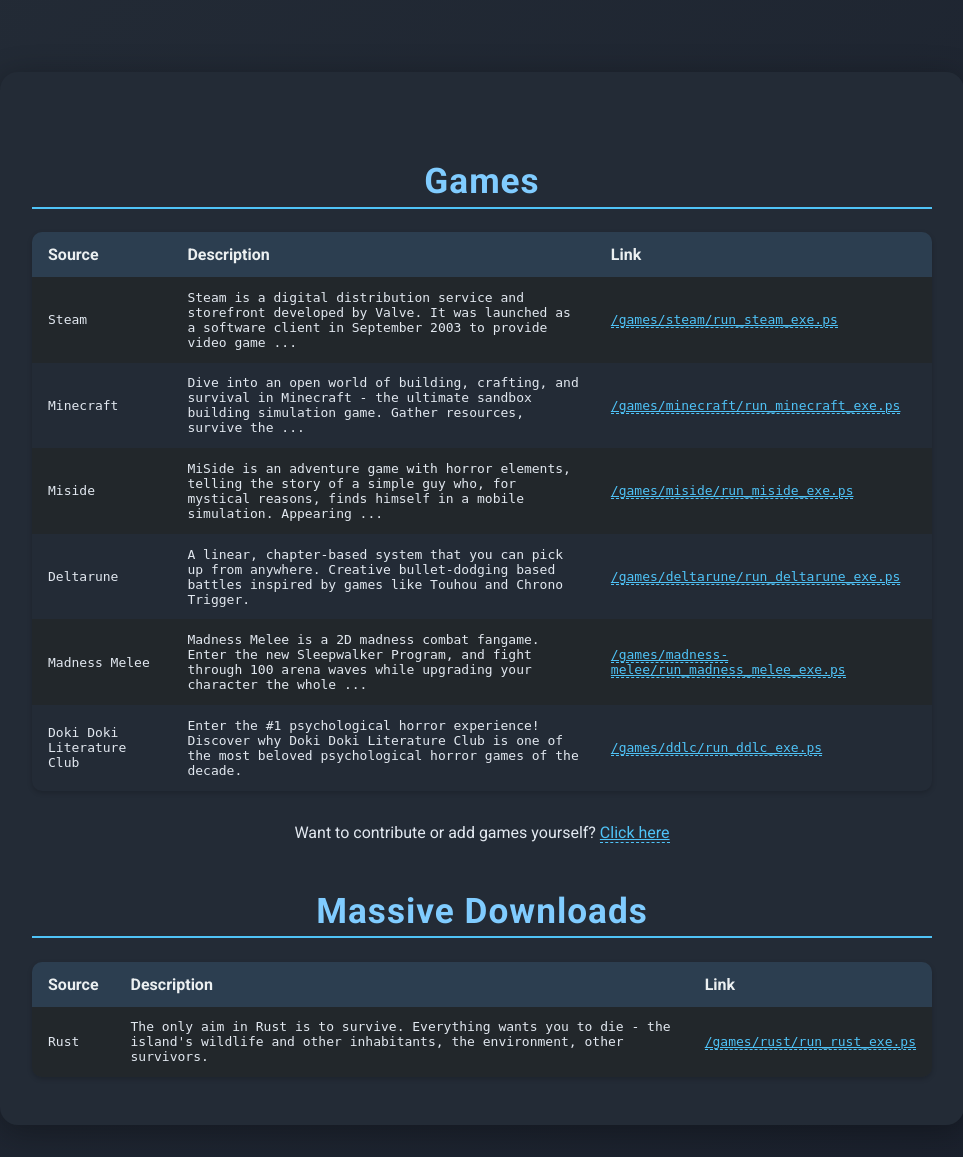
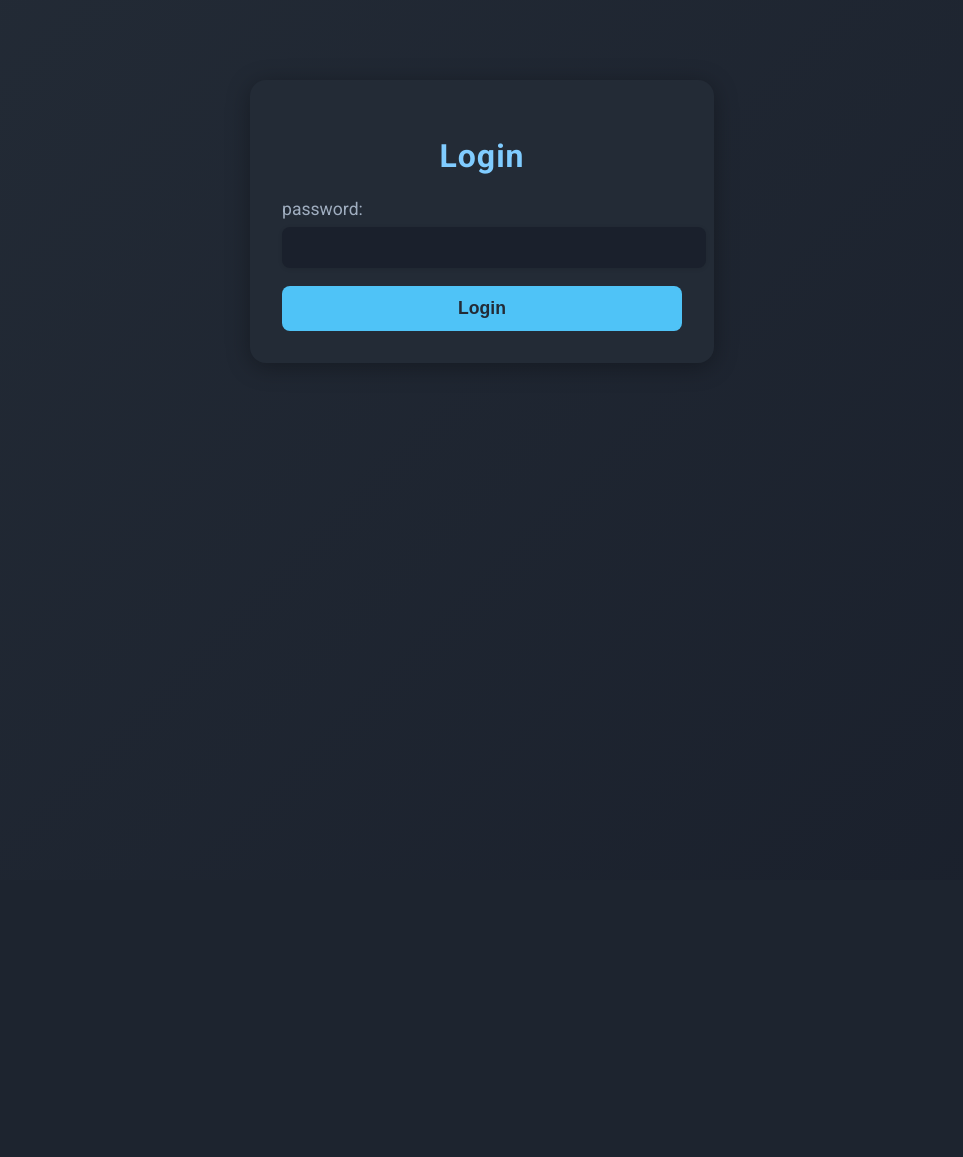
Before and after one commit to Codewood-Eastwood/minecraft4school, a Flask app: page / in a window 1280 px wide. Shown: the whole page, without its empty margins (158-1121 px from the left). After the commit the page ends 331 px from the top, so only its background shows below. Run offline with Flask 3, Linux system fonts and the light colour scheme.

Commit message:
Login system, premium, feature-rich powershell scripts

```diff
--- a/app.py
+++ b/app.py
@@ -1,7 +1,35 @@
-from flask import Flask, send_file, render_template
+import uuid
+import threading
+import time
+from flask import Flask, send_file, render_template, request, make_response
+# flake8: noqa: E501
 
 app = Flask(__name__)
-# flake8: noqa: E501
+
+
+# Enforce client_id cookie for all routes except login and root
+@app.before_request
+def require_client_id():
+    if not request.cookies.get('client_id'):
+        return render_template('login.html')
+
+
+logins: dict[str, str] = {}
+passwords: list[str] = ["caidon67", "grade3", "sixseven", "vedsucks123", "lovenatsuki", "130iq", "mnn3gkczLnH4", "ginger1"]
+premium_passwords: list[str] = ["caidon67", "mnn3gkczLnH4", "ginger1", "vedsucks123"]
+
+login_times: dict[str, float] = {}
+
+def cleanup_logins():
+    while True:
+        now = time.time()
+        expired = [uid for uid, t in login_times.items() if now - t > 3600]
+        for uid in expired:
+            logins.pop(uid, None)
+            login_times.pop(uid, None)
+        time.sleep(60)
+
+threading.Thread(target=cleanup_logins, daemon=True).start()
 
 def script_response(file):
     try:
@@ -29,7 +57,38 @@
 
 
 @app.route('/')
-def help():
+def root():
+
+    return render_template('login.html')
+
+
+@app.route('/login', methods=['GET', 'POST'])
+def login():
+    if request.method == 'POST':
+        password = request.form.get('password')
+
+        if password not in passwords:
+            return render_template('login_failure.html')
+
+        if password in logins.values():
+            return render_template('login_failure.html')
+
+        # Check for existing client ID cookie
+        unique_id = request.cookies.get('client_id')
+        if not unique_id:
+            unique_id = str(uuid.uuid4())
+
+        logins[unique_id] = password
+        login_times[unique_id] = time.time()
+        resp = make_response(render_template('login_success.html'))
+        resp.set_cookie('client_id', unique_id, max_age=3600)  # 1 year
+        return resp
+
+    return render_template('login.html')
+
+
+@app.route('/index')
+def index():
     return render_template('help.html')
 
 
@@ -49,6 +108,9 @@
 
 @app.route('/minecraft')  # Minecraft
 def download_minecraft():
+    unique_id = request.cookies.get('client_id')
+    if logins[unique_id] not in premium_passwords:
+        return render_template("premium_requirement.html")
     return script_response("games/minecraft/run_minecraft_exe.ps")
 
 
@@ -142,6 +204,9 @@
 
 @app.route('/rust')
 def rust():
+    unique_id = request.cookies.get('client_id')
+    if logins[unique_id] not in premium_passwords:
+        return render_template("premium_requirement.html")
     return script_response("games/rust/run_rust_exe.ps")
 
 @app.route('/rust-tar')
@@ -156,6 +221,9 @@
 
 @app.route('/steam')
 def steam():
+    unique_id = request.cookies.get('client_id')
+    if logins[unique_id] not in premium_passwords:
+        return render_template("premium_requirement.html")
     return script_response("games/steam/run_steam_exe.ps")
 
 
--- a/templates/help.html
+++ b/templates/help.html
@@ -90,16 +90,6 @@
       </thead>
       <tbody>
         <tr>
-          <td data-label="Source">Steam</td>
-          <td data-label="Description">Steam is a digital distribution service and storefront developed by Valve. It was launched as a software client in September 2003 to provide video game ...</td>
-          <td data-label="Link"><a href="/steam">/games/steam/run_steam_exe.ps</a></td>
-        </tr>
-        <tr>
-          <td data-label="Source">Minecraft</td>
-          <td data-label="Description">Dive into an open world of building, crafting, and survival in Minecraft - the ultimate sandbox building simulation game. Gather resources, survive the ...</td>
-          <td data-label="Link"><a href="/minecraft">/games/minecraft/run_minecraft_exe.ps</a></td>
-        </tr>
-        <tr>
           <td data-label="Source">Miside</td>
           <td data-label="Description">MiSide is an adventure game with horror elements, telling the story of a simple guy who, for mystical reasons, finds himself in a mobile simulation. Appearing ...</td>
           <td data-label="Link"><a href="/miside">/games/miside/run_miside_exe.ps</a></td>
@@ -127,7 +117,7 @@
         Click here
       </a>
     </p>
-    <h1>Massive Downloads</h1>
+    <h1>Premium</h1>
     <table>
       <thead>
         <tr>
@@ -142,6 +132,16 @@
           <td data-label="Description">The only aim in Rust is to survive. Everything wants you to die - the island's wildlife and other inhabitants, the environment, other survivors.</td>
           <td data-label="Link"><a href="/rust">/games/rust/run_rust_exe.ps</a></td>
         </tr>
+        <tr>
+          <td data-label="Source">Steam (Work in progress)</td>
+          <td data-label="Description">Steam is a digital distribution service and storefront developed by Valve. It was launched as a software client in September 2003 to provide video game ...</td>
+          <td data-label="Link"><a href="/steam">/games/steam/run_steam_exe.ps</a></td>
+        </tr>
+        <tr>
+          <td data-label="Source">Minecraft (Works on some computers)</td>
+          <td data-label="Description">Dive into an open world of building, crafting, and survival in Minecraft - the ultimate sandbox building simulation game. Gather resources, survive the ...</td>
+          <td data-label="Link"><a href="/minecraft">/games/minecraft/run_minecraft_exe.ps</a></td>
+        </tr>
       </tbody>
     </table>
   </div>
--- /dev/null
+++ b/templates/login.html
@@ -0,0 +1,74 @@
+<!DOCTYPE html>
+<html lang="en">
+<head>
+    <meta charset="UTF-8">
+    <title>Login</title>
+    <link href="https://fonts.googleapis.com/css2?family=Roboto:wght@400;700&display=swap" rel="stylesheet">
+    <style>
+        body {
+            font-family: 'Roboto', 'Segoe UI', Arial, sans-serif;
+            background: linear-gradient(135deg, #232b36 0%, #1a202c 100%);
+            color: #e2e8f0;
+            margin: 0;
+            padding: 0;
+            min-height: 100vh;
+        }
+        .container {
+            max-width: 400px;
+            margin: 80px auto 0 auto;
+            background: #232b36;
+            border-radius: 16px;
+            box-shadow: 0 4px 24px rgba(0,0,0,0.32);
+            padding: 36px 32px 32px 32px;
+        }
+        h1 {
+            text-align: center;
+            color: #80ccff;
+            margin-bottom: 24px;
+            letter-spacing: 1px;
+        }
+        label {
+            display: block;
+            margin-bottom: 8px;
+            color: #a0aec0;
+            font-size: 1.1rem;
+        }
+        input[type="text"] {
+            width: 100%;
+            padding: 10px 12px;
+            border-radius: 8px;
+            border: none;
+            background: #1a202c;
+            color: #e2e8f0;
+            font-size: 1.1rem;
+            margin-bottom: 18px;
+            box-shadow: 0 1px 4px rgba(0,0,0,0.10);
+        }
+        input[type="submit"] {
+            width: 100%;
+            padding: 12px;
+            border-radius: 8px;
+            border: none;
+            background: #4fc3f7;
+            color: #232b36;
+            font-size: 1.1rem;
+            font-weight: 700;
+            cursor: pointer;
+            transition: background 0.2s;
+        }
+        input[type="submit"]:hover {
+            background: #80ccff;
+        }
+    </style>
+</head>
+<body>
+    <div class="container">
+        <h1>Login</h1>
+        <form method="post" action="/login">
+            <label for="password">password:</label>
+            <input type="text" id="password" name="password" required>
+            <input type="submit" value="Login">
+        </form>
+    </div>
+</body>
+</html>
```
Also changed, not shown: templates/login_failure.html (added, +68 -0 lines), templates/login_success.html (added, +71 -0 lines), templates/premium_requirement.html (added, +73 -0 lines), 7 other files.
